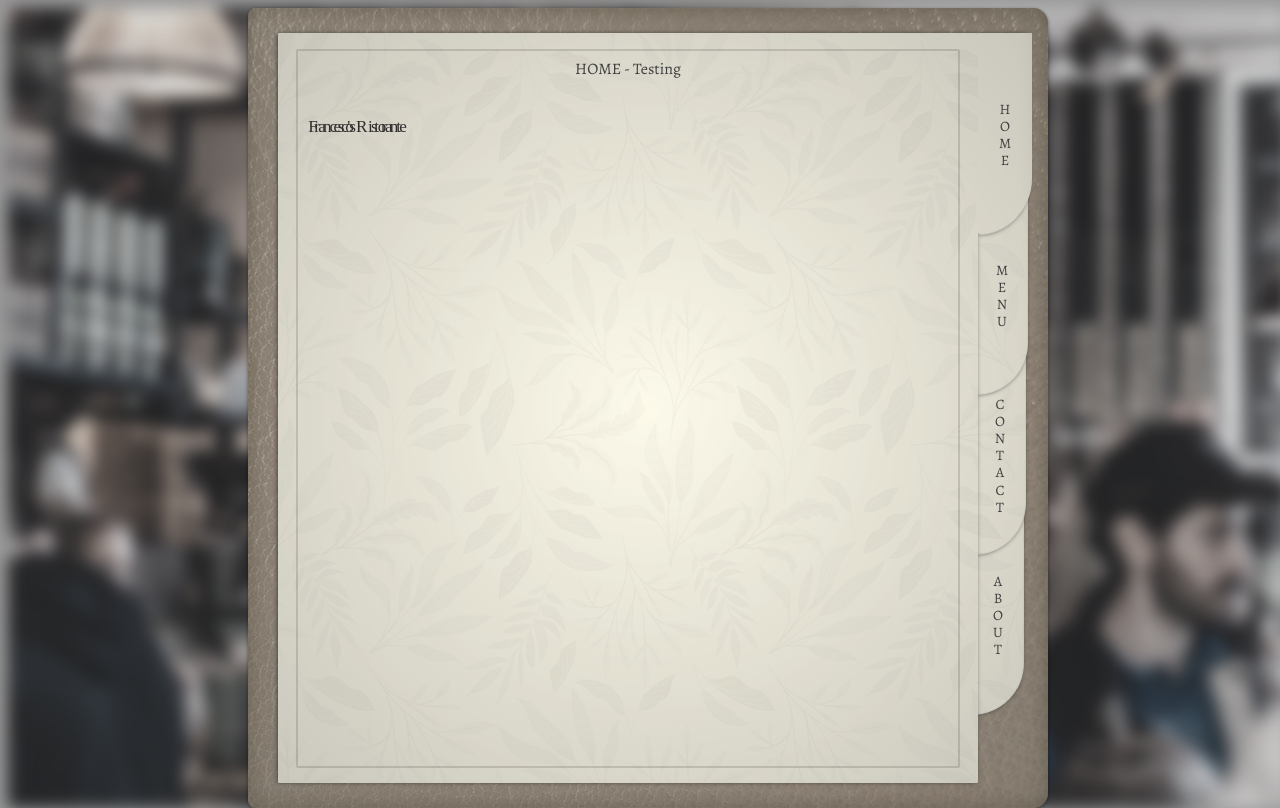
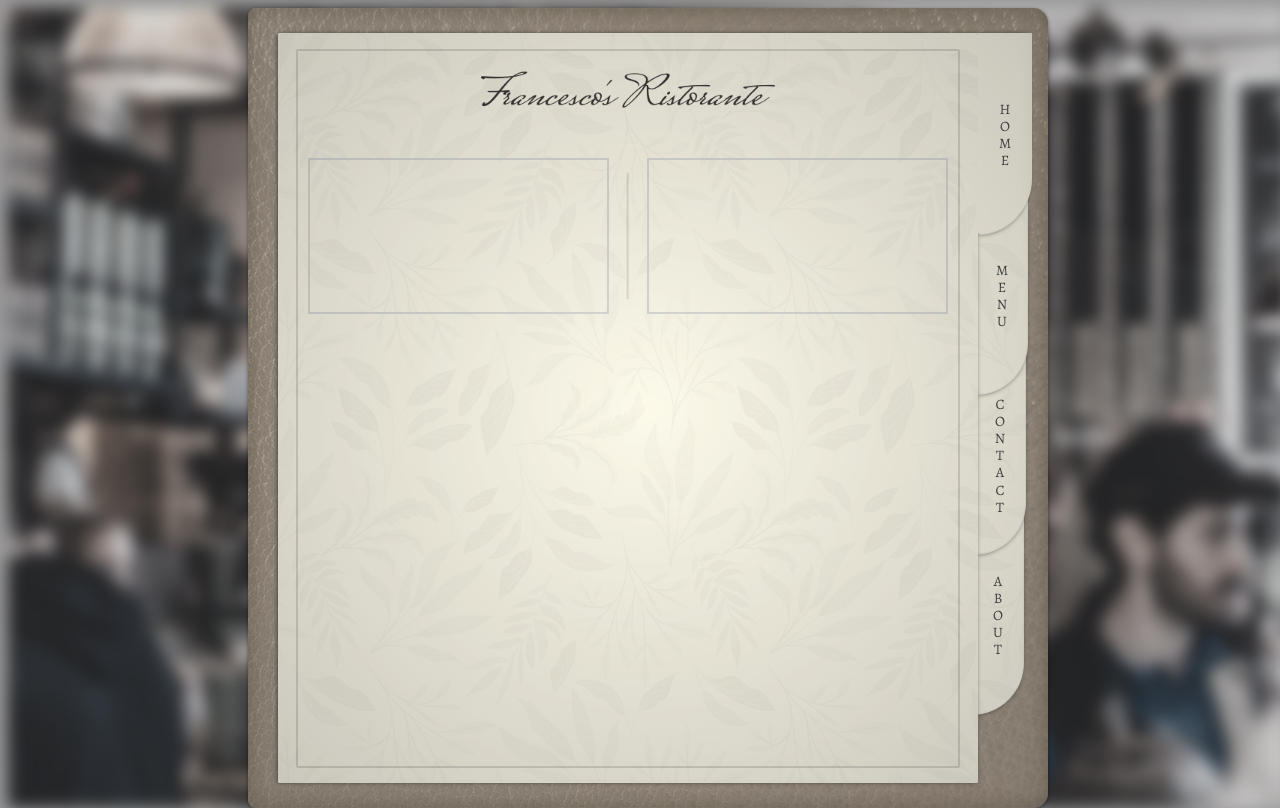
Before and after one commit to martink-rsa/restaurant-page, a website built with webpack: page dist/index.html in a window 1280 px wide. Built offline with nearby package versions, Linux system fonts and the light colour scheme; a web font is replaced by a local one.

Commit message:
Basic feature and box style

```diff
--- a/src/modules/home.js
+++ b/src/modules/home.js
@@ -1,35 +1,77 @@
-import Logo from './logo-text-home.svg';
+import Logo from './menu-logo-flatten.png';
 
 const home = (() => {
+  const createBox = (style, size) => {
+    const boxContainer = document.createElement('div');
+    if (size === 50) {
+      boxContainer.classList.add('box-style-1-container-50');
+    } else if (size === 100) {
+      boxContainer.classList.add('box-style-1-container-100');
+    }
+    /* if (style === 1) {
+    } */
+    return boxContainer;
+  };
+
+  const createSeparator = (type) => {
+    const separatorContainer = document.createElement('div');
+    if (type === 'box') {
+      separatorContainer.classList.add('box-separator-container');
+
+      const svgSeparator = document.createElementNS('http://www.w3.org/2000/svg', 'svg');
+      svgSeparator.setAttributeNS('http://www.w3.org/2000/xmlns/', 'xmlns:xlink', 'http://www.w3.org/1999/xlink');
+      // svgSeparator.setAttribute('viewbox', '0 0 90 90');
+
+      svgSeparator.classList.add('svg-box-separator-container');
+
+      const svgSeparatorLine = document.createElementNS('http://www.w3.org/2000/svg', 'line');
+      svgSeparatorLine.classList.add('svg-box-separator-line');
+      svgSeparatorLine.setAttribute('x1', '50%');
+      svgSeparatorLine.setAttribute('y1', '10%');
+      svgSeparatorLine.setAttribute('x2', '50%');
+      svgSeparatorLine.setAttribute('y2', '90%');
+
+      svgSeparator.appendChild(svgSeparatorLine);
+      separatorContainer.appendChild(svgSeparator);
+
+
+    }
+    return separatorContainer;
+  };
+
   const displayToPage = () => {
     console.log('home: displayToPage()');
 
     const mainDisplay = document.getElementById('main-content-display');
-    mainDisplay.textContent = 'HOME - Testing';
+    mainDisplay.textContent = '';
+
+    const homeTopContainer = document.createElement('div');
+    homeTopContainer.classList.add('home-top-container');
 
     const homeLogoContainer = document.createElement('div');
     homeLogoContainer.classList.add('home-logo-container');
+    const imgHomeLogo = new Image();
+    imgHomeLogo.src = Logo;
+    imgHomeLogo.classList.add('img-home-logo');
+    imgHomeLogo.classList.add('animate-slide-left-in');
 
-    const homeLogo = new Image();
-    homeLogo.src = Logo;
-    homeLogo.style.height = '100px';
-    homeLogo.style.width = '100px';
+    setTimeout(() => {
+      imgHomeLogo.classList.remove('animate-slide-left-in');
+    }, 50);
+    homeLogoContainer.appendChild(imgHomeLogo);
+    homeTopContainer.appendChild(homeLogoContainer);
+    mainDisplay.appendChild(homeTopContainer);
 
-    mainDisplay.appendChild(homeLogo);
-
-
-/*     const svgHomeLogo = document.createElement('img');
-    svgHomeLogo.setAttribute('src', './logo-text-home.svg');
-    svgHomeLogo.setAttribute('alt', 'Logo');
-    svgHomeLogo.classList.add('svg-home-logo');
-    homeLogoContainer.appendChild(svgHomeLogo); */
+    const homeFeatureContainer = document.createElement('div');
+    homeFeatureContainer.classList.add('home-feature-container');
+    homeFeatureContainer.appendChild(createBox(1, 100));
+    homeFeatureContainer.appendChild(createSeparator('box'));
+    homeFeatureContainer.appendChild(createBox(1, 100));
+    mainDisplay.appendChild(homeFeatureContainer);
+  };
 
 
 
-    mainDisplay.appendChild(homeLogoContainer);
-
-
-  };
   return {
     displayToPage,
   };
--- a/src/style.css
+++ b/src/style.css
@@ -587,18 +587,71 @@ h1 {
 
 /* ----- HOME ----- */
 
+.home-top-container {
+  display: flex;
+  position: relative;
+  justify-content: center;
+  align-items: center;
+  width: 100%;
+}
+
+.home-feature-container {
+  display: flex;
+  height: auto;
+  width: 100%;
+}
+
 .home-logo-container {
+  height: 100px;
+  width: 300px;
+}
+
+.img-home-logo {
+  left: calc(50% - 150px);
+  position: absolute;
+  height: auto;
+  width: 300px;
+  transition: left 1.5s ease-in-out, opacity 1s ease-in-out;
+  opacity: 1;
 
 }
 
-.svg-home-logo {
-  /* background-image: url('logo-text-home.svg'); */
-  height: 100px;
-  width: 200px;
+.animate-slide-left-in {
+  left: -50px;
+  opacity: 0;
+}
+
+/* BOX STYLE 1 */
+.box-style-1-container-100 {
+  border: 2px solid rgba(214, 214, 214, 0.9);
+  min-height: 100px;
+  width: 100%;
+}
+
+.box-style-1-container-50 {
+  border: 2px solid rgba(214, 214, 214, 0.9);
+  min-height: 100px;
+  width: 50%;
 }
 
 
 
+/* SEPARATOR STYLES */
+.box-separator-container {
+  height: 100%;
+  width: 80px;
+}
+
+.svg-box-separator-container {
+  height: 100%;
+  width: 100%;
+}
+
+.svg-box-separator-line {
+  stroke: rgba(0, 0, 0, 0.116);
+  stroke-width: 2px;
+  stroke-linecap: round;
+}
 
 /* --------------------------------- */
 /*         MEDIA QUERIES            */
```
Also changed, not shown: dist/00676baf37947f741b7a8e8339733651.png (added), dist/c5617e3e3bf16eeddc96a386f9d00e11.svg (added), dist/f793ff409a9c5b3fe9e48e4b24ae734e.svg (added), dist/main.js, src/modules/logo-text-home2.svg (added), src/modules/logo-text-home4.svg (added), src/modules/menu-logo-flatten.png (added).
